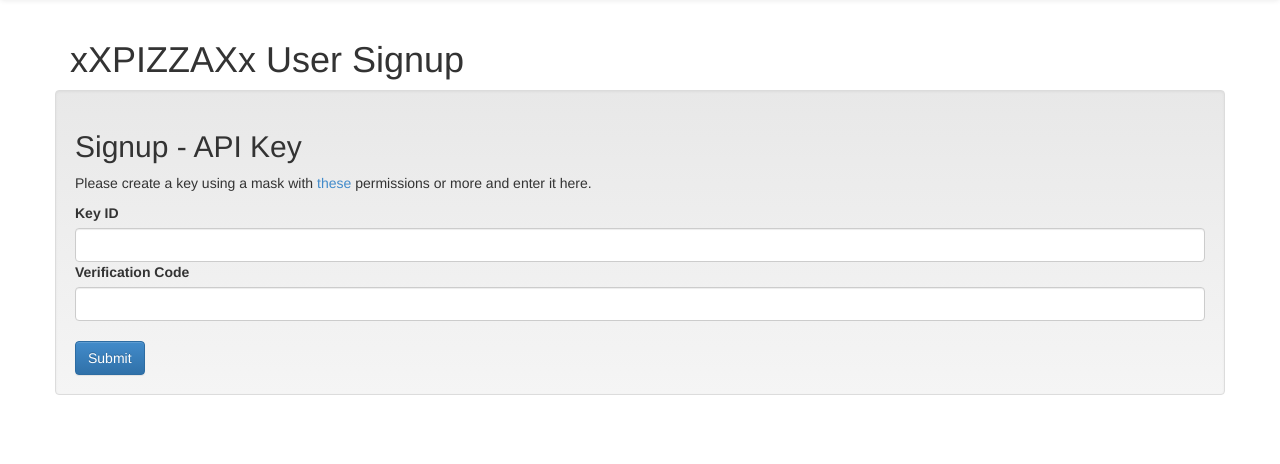
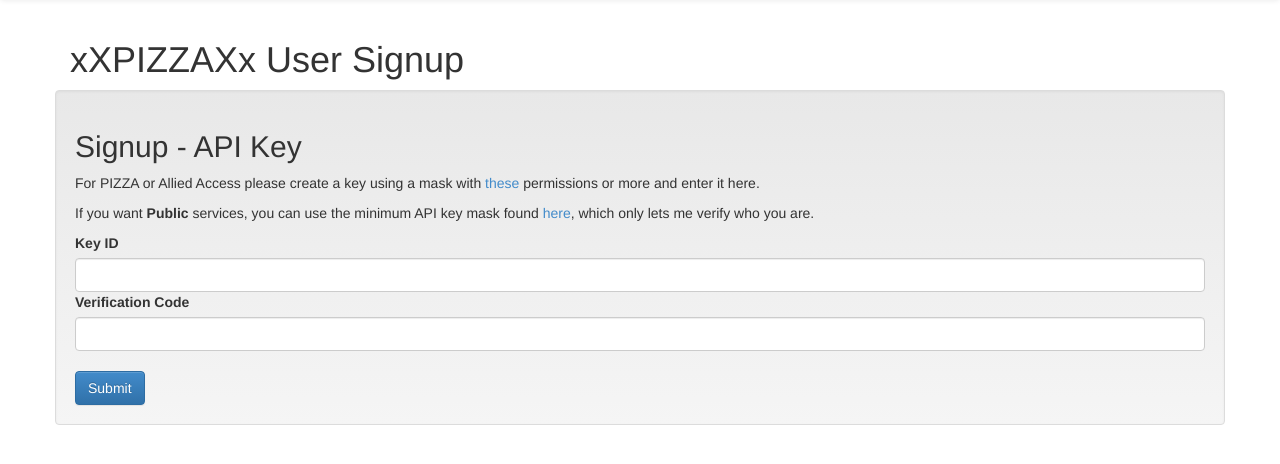
Before and after one commit to andimiller/pizza-auth, a Flask app: page /signup in a window 1280 px wide. Shown: the part 52-516 px from the top of the page. Run offline with Flask 2, Linux system fonts and the light colour scheme; parts of the project's set-up code (start-up, migrations or seed data) failed here and were passed over; some libraries are stand-ins or nearby versions.

Commit message:
Expanded public usage a bit

```diff
--- a/main.py
+++ b/main.py
@@ -194,6 +194,11 @@ def group_apply(group):
 	if group in config["groups"]["closedgroups"]:
 		group = group+"-pending"
 		join = False
+	print current_user.accountStatus
+	if current_user.accountStatus[0]=="Ineligible":
+		if group not in config["groups"]["publicgroups"]:
+			flash("You cannot join that group.", "danger")
+			return redirect("/groups")
 	ldaptools.modgroup(current_user.get_id() , MOD_ADD, group)
 	if join:
 		flash("Joined %s group" % group, "success")
--- a/templates/characters.html
+++ b/templates/characters.html
@@ -28,7 +28,7 @@
 				{{ character.allianceName }}
 			</td>
 			<td>
-				{{ character.result }}
+				{% if character.result=="Ineligible"%}Public Only{% else %}{{ character.result }}{% endif %}
 			</td>
 			</a>
 		</tr>
--- a/templates/signup.html
+++ b/templates/signup.html
@@ -7,7 +7,8 @@
 		<div class="control-group">
 			<div class="controls">
 				<h2>Signup - API Key</h2>
-				<p>Please create a key using a mask with <a href="http://community.eveonline.com/support/api-key/CreatePredefined?accessMask=59638024">these</a> permissions or more and enter it here.</p>
+				<p>For PIZZA or Allied Access please create a key using a mask with <a href="http://community.eveonline.com/support/api-key/CreatePredefined?accessMask=59638024">these</a> permissions or more and enter it here.</p>
+				<p>If you want <b>Public</b> services, you can use the minimum API key mask found <a href="http://community.eveonline.com/support/api-key/CreatePredefined?accessMask=16777224">here</a>, which only lets me verify who you are.
 				<div class="clearfix">
 				<label for="keyid">Key ID</label><input class="form-control" id="keyid" type="text" name="keyid"/>
 				</div>
```
